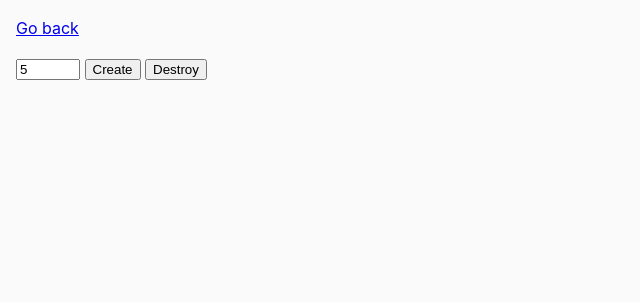
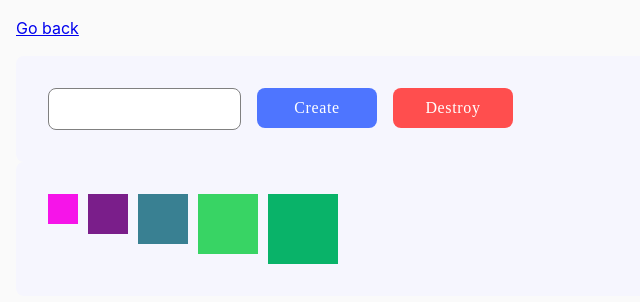
Before and after one commit to DenKomFSD/goit-js-hw-07, a plain HTML site: page task-6.html in a window 1280 px wide. Both pictures are taken after typing "5" into the empty fields and a click on the button "Create". Shown: the whole page, without its empty margins (0-640 px from the left). Drawn offline with Linux system fonts and the light colour scheme.

Commit message:
task6 done

```diff
--- a/css/task-6.css
+++ b/css/task-6.css
@@ -0,0 +1,82 @@
+#controls {
+  display: flex;
+  padding: 32px;
+  align-items: flex-start;
+  gap: 16px;
+  border-radius: 8px;
+  background: #f6f6fe;
+}
+
+#controls input {
+  display: flex;
+  padding: 8px 72px;
+  flex-direction: column;
+  justify-content: center;
+  align-items: center;
+  min-height: 24px;
+  gap: 10px;
+  border-radius: 8px;
+  border: 1px solid #808080;
+  color: #2e2f42;
+  font-family: Montserrat;
+  font-size: 16px;
+  font-weight: 400;
+  line-height: 1.5; /* 150% */
+  letter-spacing: 0.04em;
+}
+
+input::-webkit-outer-spin-button,
+input::-webkit-inner-spin-button {
+  /* display: none; <- Crashes Chrome on hover */
+  -webkit-appearance: none;
+  margin: 0; /* <-- Apparently some margin are still there even though it's hidden */
+}
+
+button:nth-child(2) {
+  display: flex;
+  width: 120px;
+  padding: 8px 16px;
+  justify-content: center;
+  align-items: center;
+  gap: 10px;
+  border: transparent;
+  border-radius: 8px;
+  background: #4e75ff;
+  color: #fff;
+  font-family: Montserrat;
+  font-size: 16px;
+  font-weight: 500;
+  line-height: 1.5; /* 150% */
+  letter-spacing: 0.04em;
+}
+
+button:nth-child(3) {
+  display: flex;
+  width: 120px;
+  padding: 8px 16px;
+  justify-content: center;
+  align-items: center;
+  gap: 10px;
+  border: transparent;
+  border-radius: 8px;
+  background: #ff4e4e;
+  color: #fff;
+  font-family: Montserrat;
+  font-size: 16px;
+  font-weight: 500;
+  line-height: 1.5; /* 150% */
+  letter-spacing: 0.04em;
+}
+
+#boxes {
+  display: flex;
+  flex-wrap: wrap;
+  width: 100%;
+  padding: 32px;
+  flex-direction: row;
+  align-items: flex-start;
+  gap: 10px;
+
+  border-radius: 8px;
+  background: #f6f6fe;
+}
--- a/js/task-6.js
+++ b/js/task-6.js
@@ -3,3 +3,45 @@ function getRandomHexColor() {
     .toString(16)
     .padStart(6, 0)}`;
 }
+
+function createElem(amount) {
+  const boxContainer = document.getElementById('boxes');
+
+  boxContainer.innerHTML = '';
+
+  for (let i = 0; i < amount; i++) {
+    const newBox = document.createElement('div');
+    newBox.style.width = `${30 + i * 10}px`;
+    newBox.style.height = `${30 + i * 10}px`;
+    newBox.style.backgroundColor = getRandomHexColor();
+    boxContainer.appendChild(newBox);
+  }
+}
+
+function destroyElem() {
+  const boxContainer = document.getElementById('boxes');
+  // boxContainer.innerHTML;
+  while (boxContainer.firstChild) {
+    boxContainer.removeChild(boxContainer.firstChild);
+  }
+}
+
+document.querySelector('[data-create]').addEventListener('click', validateFun);
+
+function validateFun() {
+  const inputNum = document.querySelector('input');
+  const amount = parseInt(inputNum.value);
+
+  if (!isNaN(amount) && amount >= 1 && amount <= 100) {
+    createElem(amount);
+    inputNum.value = '';
+  } else {
+    alert('Please enter a valid number between 1 and 100.');
+  }
+}
+
+document.querySelector('[data-destroy]').addEventListener('click', destroyFun);
+
+function destroyFun() {
+  destroyElem();
+}
--- a/task-6.html
+++ b/task-6.html
@@ -6,6 +6,7 @@
     <meta name="viewport" content="width=device-width, initial-scale=1.0" />
     <title>Task 6</title>
     <link rel="stylesheet" href="css/common.css" />
+    <link rel="stylesheet" href="css/task-6.css" />
   </head>
   <body>
     <p><a href="index.html">Go back</a></p>
```
